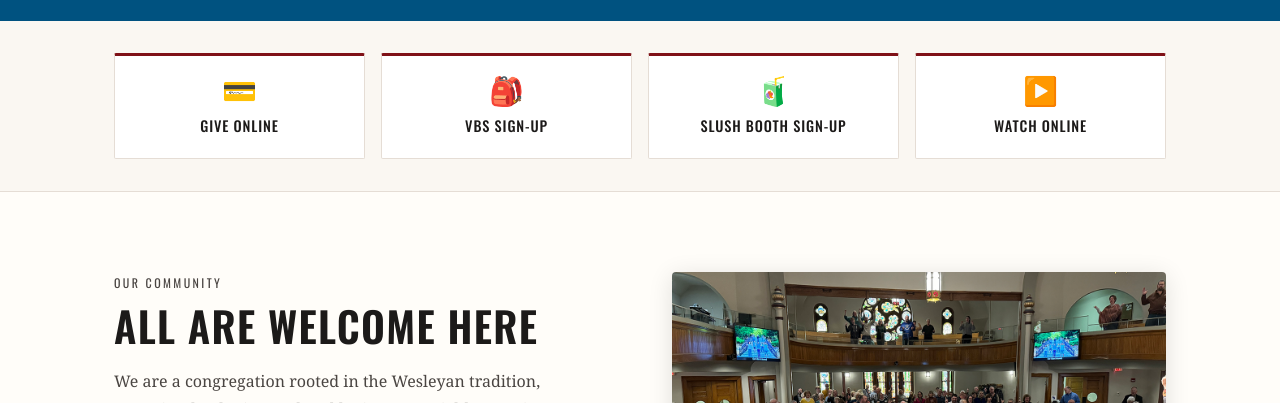
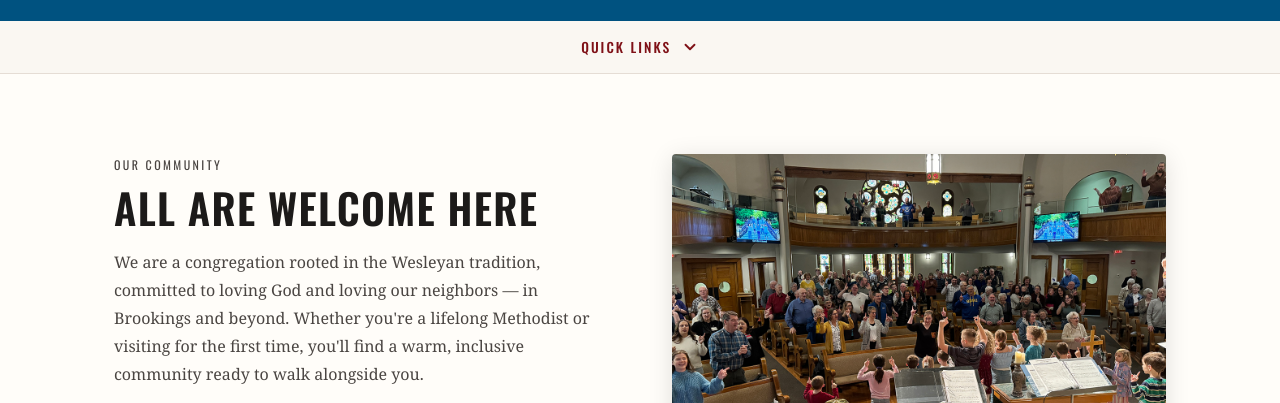
Before and after one commit to brookingsfumc/brookings-fumc-website, a plain HTML site: page index.html in a window 1280 px wide. Shown: the part 840-1243 px from the top of the page. Drawn offline with nearby package versions, Linux system fonts and the light colour scheme; no server answers; a web font is replaced by a local one.

Commit message:
Add files via upload

```diff
--- a/index.html
+++ b/index.html
@@ -82,8 +82,15 @@
   </section>
 
   <!-- QUICK LINKS STRIP -->
-  <section class="quick-links-strip">
+  <section class="quick-links-section">
     <div class="container">
+      <button class="quick-links-toggle" aria-expanded="false" aria-controls="quick-links-content">
+        <span class="quick-links-toggle-label">Quick Links</span>
+        <span class="quick-links-toggle-icon">
+          <svg xmlns="http://www.w3.org/2000/svg" viewBox="0 0 24 24" fill="none" stroke="currentColor" stroke-width="2.5" stroke-linecap="round" stroke-linejoin="round"><polyline points="6 9 12 15 18 9"/></svg>
+        </span>
+      </button>
+      <div id="quick-links-content" class="quick-links-content" aria-hidden="true">
         <div class="quick-links-grid">
           <a href="https://secure.myvanco.com/YPEP/home" target="_blank" rel="noopener" class="quick-link-card">
             <span class="quick-link-icon">💳</span>
@@ -103,7 +110,21 @@
           </a>
         </div>
       </div>
+    </div>
   </section>
+
+  <script>
+    const toggleBtn = document.querySelector('.quick-links-toggle');
+    const content   = document.getElementById('quick-links-content');
+
+    toggleBtn.addEventListener('click', () => {
+      const isOpen = toggleBtn.getAttribute('aria-expanded') === 'true';
+      toggleBtn.setAttribute('aria-expanded', !isOpen);
+      content.setAttribute('aria-hidden', isOpen);
+      content.style.maxHeight = isOpen ? null : content.scrollHeight + 'px';
+      toggleBtn.classList.toggle('is-open', !isOpen);
+    });
+  </script>
 
   <!-- WELCOME SECTION -->
   <section class="section welcome-section">
--- a/style.css
+++ b/style.css
@@ -1018,16 +1018,58 @@ nav { flex: 1; }
 }
 
 /* --- QUICK LINKS STRIP --- */
-.quick-links-strip {
+.quick-links-section {
   background: var(--cream);
-  padding: 2rem 0;
   border-bottom: 1px solid var(--border);
+}
+
+.quick-links-toggle {
+  width: 100%;
+  display: flex;
+  align-items: center;
+  justify-content: center;
+  gap: 0.6rem;
+  padding: 1rem 0;
+  background: none;
+  border: none;
+  cursor: pointer;
+  font-family: var(--font-display);
+  font-size: 0.85rem;
+  font-weight: 500;
+  letter-spacing: 0.15em;
+  text-transform: uppercase;
+  color: var(--red);
+  transition: color 0.15s;
+}
+
+.quick-links-toggle:hover { color: var(--red-dark); }
+
+.quick-links-toggle-icon {
+  display: flex;
+  align-items: center;
+}
+
+.quick-links-toggle-icon svg {
+  width: 18px;
+  height: 18px;
+  transition: transform 0.3s ease;
+}
+
+.quick-links-toggle.is-open .quick-links-toggle-icon svg {
+  transform: rotate(180deg);
+}
+
+.quick-links-content {
+  max-height: 0;
+  overflow: hidden;
+  transition: max-height 0.35s ease;
 }
 
 .quick-links-grid {
   display: grid;
   grid-template-columns: repeat(auto-fit, minmax(160px, 1fr));
   gap: 1rem;
+  padding: 0 0 1.5rem;
 }
 
 .quick-link-card {
```
Lines whose indentation alone changed are shown as unchanged.
